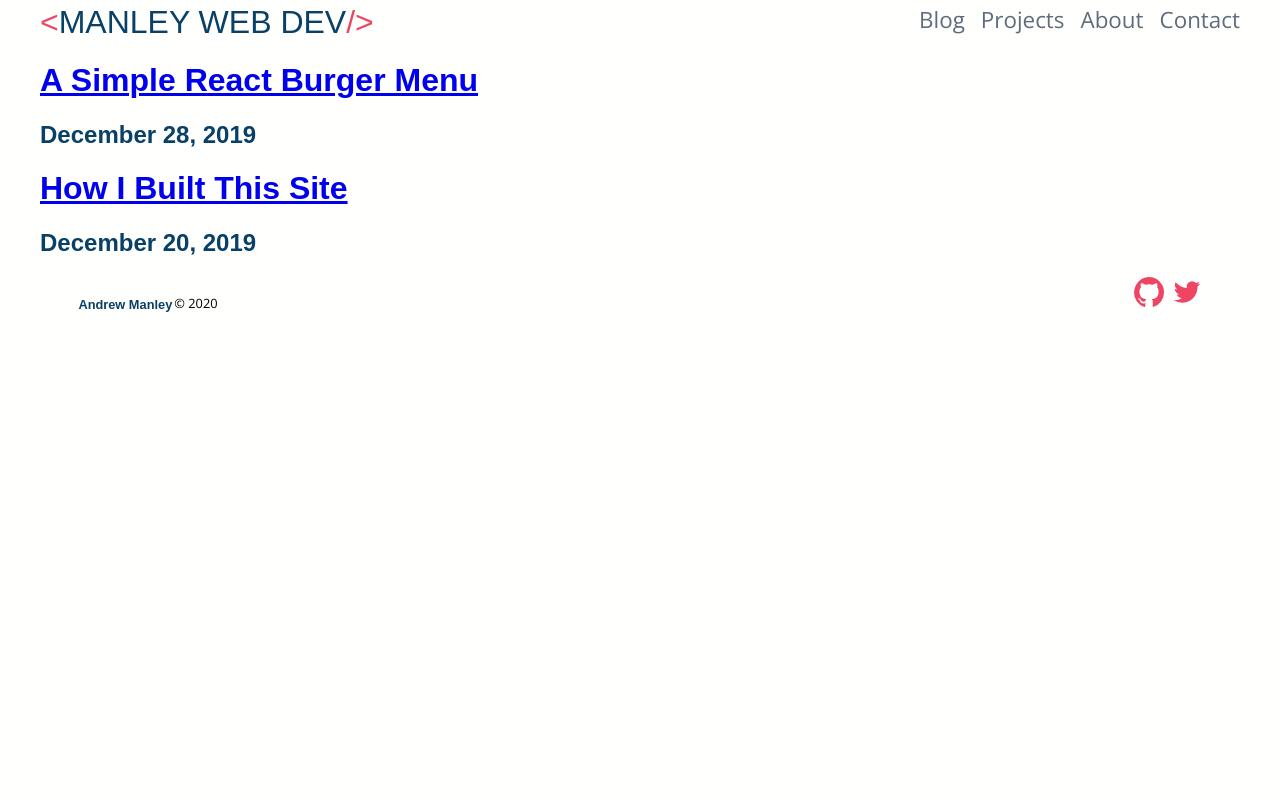
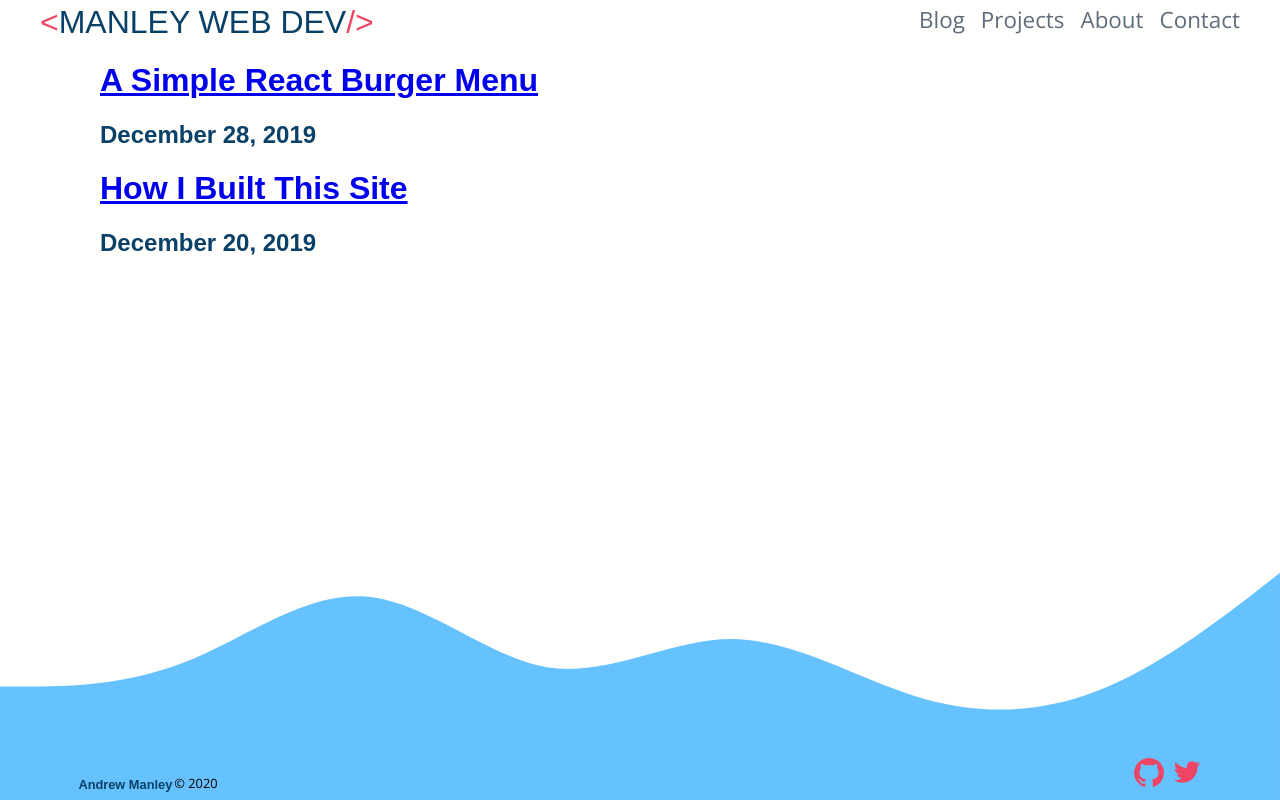
Before and after one commit to manleyac/manley-portfolio, a Gatsby site in the folder manley-portfolio/: page /blog in a window 1280 px wide. Built offline with nearby package versions, Linux system fonts and the light colour scheme; Gatsby itself is replaced by a stand-in of ours; a web font is replaced by a local one.

Commit message:
updated blog page styles

```diff
--- a/manley-portfolio/src/components/Footer/Footer.styles.css
+++ b/manley-portfolio/src/components/Footer/Footer.styles.css
@@ -12,7 +12,7 @@
   flex-wrap: wrap;
   align-items: flex-end;
   max-width: 60%;
-  font-size: .8em;
+  font-size: 0.8em;
   font-weight: normal;
 }
 
--- a/manley-portfolio/src/pages/app.styles.css
+++ b/manley-portfolio/src/pages/app.styles.css
@@ -36,6 +36,18 @@ p {
   background-position: bottom;
 }
 
+.blogPage {
+  display: flex;
+  flex-direction: column;
+}
+
+.blog-posts{
+  align-self: flex-start;
+  margin-left: 5%;
+  margin-right: 5%;
+  height: 100%;
+}
+
 @media all and (max-width: 600px) {
   .footerBackground {
     background-size: 600px;
--- a/manley-portfolio/src/pages/blog.jsx
+++ b/manley-portfolio/src/pages/blog.jsx
@@ -9,9 +9,9 @@ import "./app.styles.css"
 export default function Blog({ data }) {
   const { edges: posts } = data.allMarkdownRemark
   return (
-   <div className="app">
+   <div className="app footerBackground">
      <PageHead />
-      <HomePage>
+      <HomePage styleClass="blogPage">
         <div className="blog-posts">
           {posts
             .filter(post => post.node.frontmatter.title.length > 0)
```
